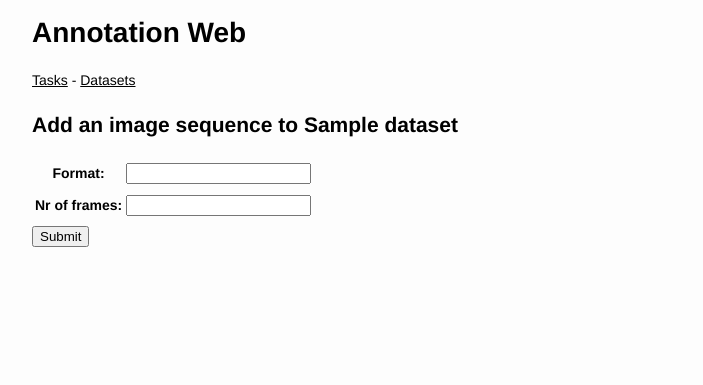
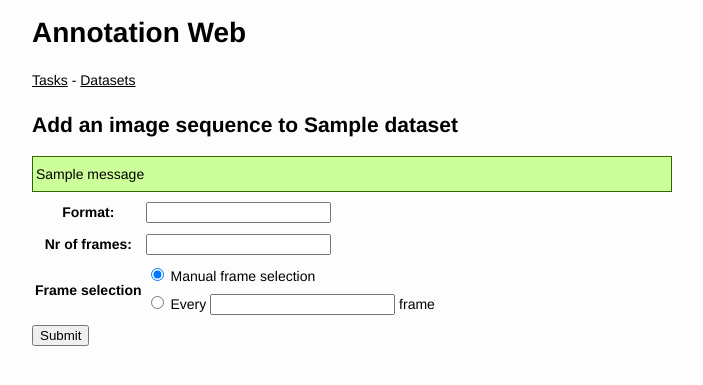
Before and after one commit to smistad/annotationweb, a Django app: a page that uses Annotation/templates/annotation/add_image_sequence.html in a window 1280 px wide. Shown: the top 385 px of the page, without its empty margins (288-991 px from the left). Run offline with Django 3.2, Linux system fonts and the light colour scheme; tables that the repository leaves empty hold one stand-in row (values such as "Sample post"); one stand-in notice (Sample message) is shown; some libraries are stand-ins or nearby versions.

Commit message:
Possibility of adding every nth frame of an image sequence

```diff
--- a/Annotation/templates/annotation/add_image_sequence.html
+++ b/Annotation/templates/annotation/add_image_sequence.html
@@ -1,11 +1,24 @@
 {% extends 'annotation/base.html' %}
 {% block content %}
 <h2>Add an image sequence to {{ dataset.name }}</h2>
+
+{% for message in messages %}
+<div{% if message.tags %} class="{{ message.tags }}"{% endif %}>{{ message }}</div>
+{% endfor %}
 
 <form action="{% url 'annotation:add_image_sequence' dataset.id %}" method="post">
     {% csrf_token %}
     <table>
         {{ form.as_table }}
+        <tr>
+            <th>
+                Frame selection
+            </th>
+            <td>
+                <input type="radio" name="frame_selection" value="manual" checked> Manual frame selection<br>
+                <input type="radio" name="frame_selection" value="every_n_frame"> Every <input type="text" name="frame_step"> frame
+            </td>
+        </tr>
     </table>
     <input type="submit" value="Submit" />
 </form>
--- a/Annotation/views.py
+++ b/Annotation/views.py
@@ -331,8 +331,38 @@ def add_image_sequence(request, dataset_id):
         if form.is_valid():
             new_image_sequence = form.save(commit=False)  # Create new model, but don't save to DB
             new_image_sequence.dataset = dataset  # Set dataset
-            new_image_sequence.save()  # Save to db
-            return redirect('annotation:add_key_frames', new_image_sequence.id)
+
+            if request.POST['frame_selection'] == 'manual':
+                new_image_sequence.save()  # Save to db
+                return redirect('annotation:add_key_frames', new_image_sequence.id)
+            elif request.POST['frame_selection'] == 'every_n_frame':
+                try:
+                    frame_step = int(request.POST['frame_step'])
+                except:
+                    messages.error(request, 'No input given to every X frame.')
+                if frame_step <= 0 or frame_step >= new_image_sequence.nr_of_frames:
+                    messages.error(request, 'Incorrect frame step nr.')
+                else:
+                    new_image_sequence.save()  # Save to db
+
+                    # Add every frame_step
+                    for frame_nr in range(0, new_image_sequence.nr_of_frames, frame_step):
+                        # Create image
+                        image = Image()
+                        image.filename = new_image_sequence.format.replace('#', str(frame_nr))
+                        image.dataset = new_image_sequence.dataset
+                        image.save()
+
+                        # Create associated key frame
+                        key_frame = KeyFrame()
+                        key_frame.frame_nr = frame_nr
+                        key_frame.image_sequence = new_image_sequence
+                        key_frame.image = image
+                        key_frame.save()
+
+                    messages.success(request, 'The image sequence and frames were stored.')
+                    return redirect('annotation:datasets')
+
     else:
         form = ImageSequenceForm()
 
```
